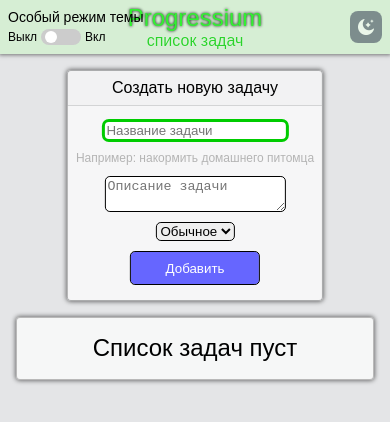
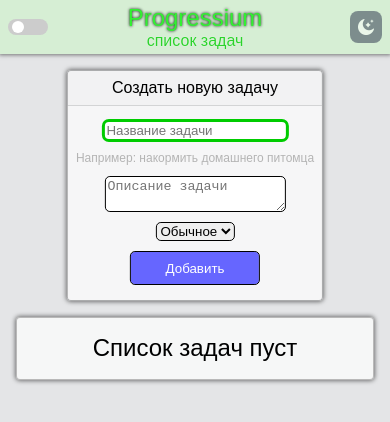
Before and after one commit to Foltinium/todo, a plain HTML site: page index.html in a window 390 px wide. Drawn offline with Linux system fonts and the light colour scheme.

Commit message:
Обновление 1.2.01  - Фикс отображения инпута переключения особого режима на мобильных устройствах

```diff
--- a/index.html
+++ b/index.html
@@ -12,14 +12,14 @@
 <body>
     <header>
         <form id="parametrs">
-            <span>Особый режим темы</span>
+            <span class="qwe">Особый режим темы</span>
             <div id="switch-container">
-                <span>Выкл</span>
+                <span class="qwe">Выкл</span>
                 <label class="switch">
                     <input id="switch" type="checkbox">
                     <span class="slider round"></span>
                 </label>
-                <span>Вкл</span>
+                <span class="qwe">Вкл</span>
             </div>
         </form>
         <div id="logo-container">
--- a/style.css
+++ b/style.css
@@ -328,12 +328,8 @@ form {
         position: static;
     }
 
-    #parametrs {
-        font-size: 14px;
-    }
-
-    #switch-container {
-        font-size: 12px;
+    #parametrs .qwe {
+        display: none;
     }
 
     #input-container {
@@ -345,7 +341,7 @@ form {
     }
 
     .empty-list-title {
-        font-size: calc(1.5rem);
+        font-size: 1.5rem;
     }
 
     #tasks-list {
```
